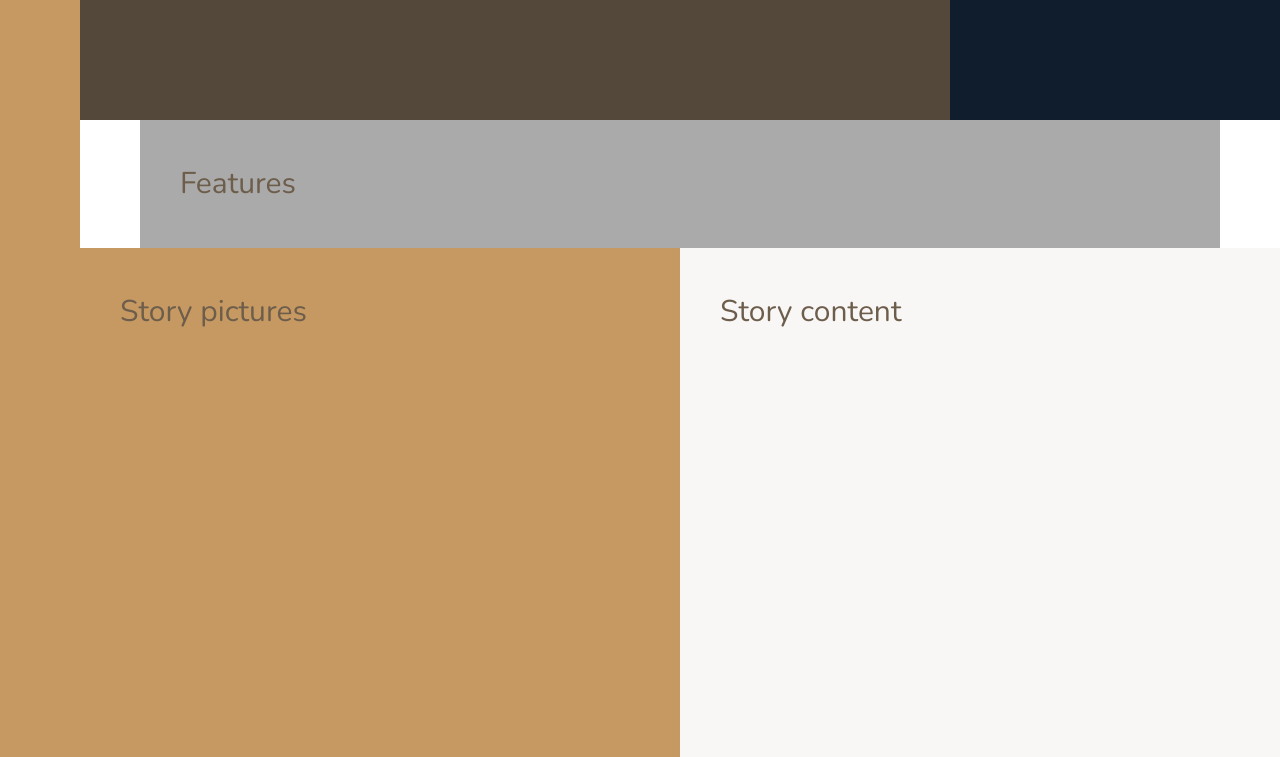
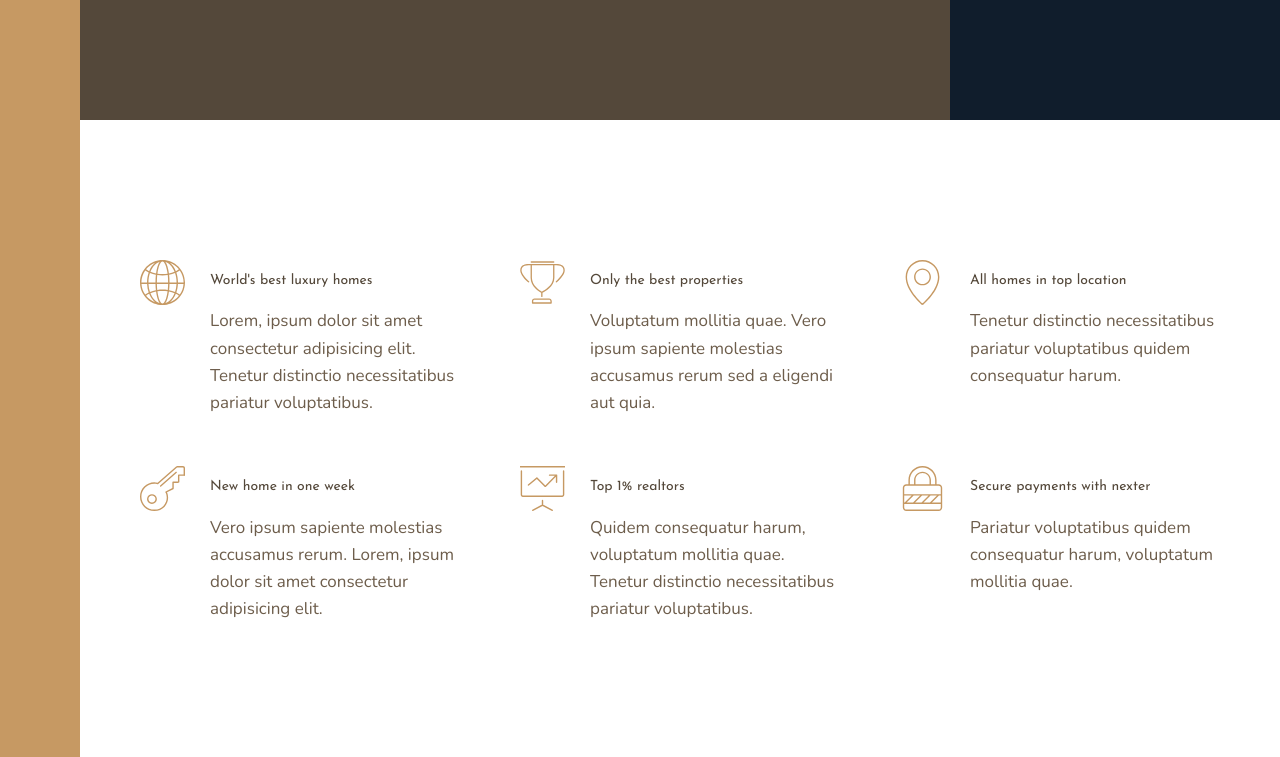
Before and after one commit to tonytrinh3/nexter, a website: page starter/index.html in a window 1280 px wide. Shown: the part 520-1277 px from the top of the page. Drawn offline with nearby package versions, Linux system fonts and the light colour scheme.

Commit message:
complete features

```diff
--- a/starter/index.html
+++ b/starter/index.html
@@ -25,7 +25,60 @@
         </div>
 
         <section class="features">
-            Features
+            <div class="feature">
+                <svg class="feature__icon">
+                    <use xlink:href="img/sprite.svg#icon-global"></use>
+                    <h4 class="heading-4 heading-4--dark">World's best luxury homes</h4>
+                    <p class="feature__text">
+                        Lorem, ipsum dolor sit amet consectetur adipisicing elit. Tenetur distinctio necessitatibus pariatur voluptatibus.
+                    </p>
+                </svg>
+            </div>
+            <div class="feature">
+                <svg class="feature__icon">
+                    <use xlink:href="img/sprite.svg#icon-trophy"></use>
+                    <h4 class="heading-4 heading-4--dark">Only the best properties</h4>
+                    <p class="feature__text">
+                        Voluptatum mollitia quae. Vero ipsum sapiente molestias accusamus rerum sed a eligendi aut quia.
+                    </p>
+                </svg>
+            </div>
+            <div class="feature">
+                <svg class="feature__icon">
+                    <use xlink:href="img/sprite.svg#icon-map-pin"></use>
+                    <h4 class="heading-4 heading-4--dark">All homes in top location</h4>
+                    <p class="feature__text">
+                        Tenetur distinctio necessitatibus pariatur voluptatibus quidem consequatur harum.
+                    </p>
+                </svg>
+            </div>
+            <div class="feature">
+                <svg class="feature__icon">
+                    <use xlink:href="img/sprite.svg#icon-key"></use>
+                    <h4 class="heading-4 heading-4--dark">New home in one week</h4>
+                    <p class="feature__text">
+                        Vero ipsum sapiente molestias accusamus rerum. Lorem, ipsum dolor sit amet consectetur adipisicing elit.
+                    </p>
+                </svg>
+            </div>
+            <div class="feature">
+                <svg class="feature__icon">
+                    <use xlink:href="img/sprite.svg#icon-presentation"></use>
+                    <h4 class="heading-4 heading-4--dark">Top 1% realtors</h4>
+                    <p class="feature__text">
+                        Quidem consequatur harum, voluptatum mollitia quae. Tenetur distinctio necessitatibus pariatur voluptatibus.
+                    </p>
+                </svg>
+            </div>
+            <div class="feature">
+                <svg class="feature__icon">
+                    <use xlink:href="img/sprite.svg#icon-lock"></use>
+                    <h4 class="heading-4 heading-4--dark">Secure payments with nexter</h4>
+                    <p class="feature__text">
+                        Pariatur voluptatibus quidem consequatur harum, voluptatum mollitia quae.
+                    </p>
+                </svg>
+            </div>
         </section>
 
         <div class="story__pictures">
--- a/starter/sass/_base.scss
+++ b/starter/sass/_base.scss
@@ -61,8 +61,5 @@ body{
     //as you decrease the size to hit 6rem, then the other columns decrease
     grid-template-columns: [sidebar-start] 8rem [sidebar-end full-start] minmax(6rem, 1fr) [center-start] repeat(8, [col-start] minmax(min-content,14rem) [col-end]) [center-end] minmax(6rem, 1fr) [full-end];
 
-    & > * {
-        padding: 40px;
-        font-size: 3rem;
-    }
+
 }
--- a/starter/sass/_features.scss
+++ b/starter/sass/_features.scss
@@ -1,4 +1,42 @@
 .features{
-    background-color: $color-grey-light-2;
+    //so you have the main html grid
+    //then you have the grid within the section - which is this
+
     grid-column: center-start / center-end;
+
+    margin: 15rem 0; //around the content
+
+    display: grid;
+    grid-template-columns: repeat(auto-fit, minmax(25rem, 1fr));
+    //auto-fit will make each content fit a row when you shrink the box down
+    //grid-template-rows: auto auto; don't need to add this because the rows are going to be implicit grid
+    //the content is going to overflow from the end of the column and end at the next
+    grid-gap: 6rem;
+
+    align-items: start;//bc align-items are automaticaly strech will give more space for content with less space
+    //align alignes the content within a grid up or down
 }
+
+.feature{
+    //then you have this grid to deal with the card features
+
+    display: grid;
+    grid-template-columns: min-content 1fr; //min-content just fix the content within there
+    //instead of adding margin
+    grid-row-gap: 1.5rem; //this adds space between the column and rows which gives some space between content elemtns
+    grid-column-gap: 2.5rem;
+
+
+    &__icon{
+        fill: $color-primary;
+        width: 4.5rem;
+        height: 4.5rem;
+        grid-row: 1 / span 2; //to take all the space on the first row
+        transform: translateY(-1rem); //to move the icon down
+
+    }
+
+    &__text{
+        font-size: 1.7rem;
+    }
+}
--- a/starter/sass/_typography.scss
+++ b/starter/sass/_typography.scss
@@ -0,0 +1,33 @@
+%heading{//extended
+    font-family: $font-display;
+    font-weight: 400;
+}
+
+
+
+.heading-1{
+    @extend %heading;
+}
+
+.heading-2{
+    @extend %heading;
+}
+
+.heading-3{
+    @extend %heading;
+}
+
+
+.heading-4{
+    @extend %heading;
+
+    font-size: 1.4rem;
+
+    &--light{
+        color: $color-grey-light-1;
+    }
+
+    &--dark{
+        color: $color-grey-dark-1;
+    }
+}
```
Also changed, not shown: starter/css/style.css.
